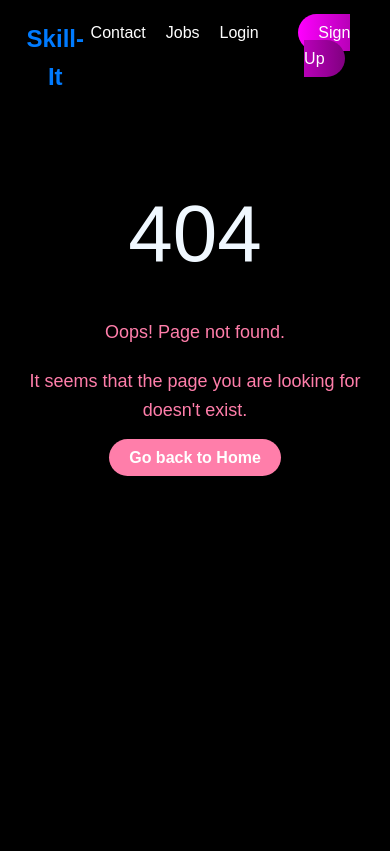
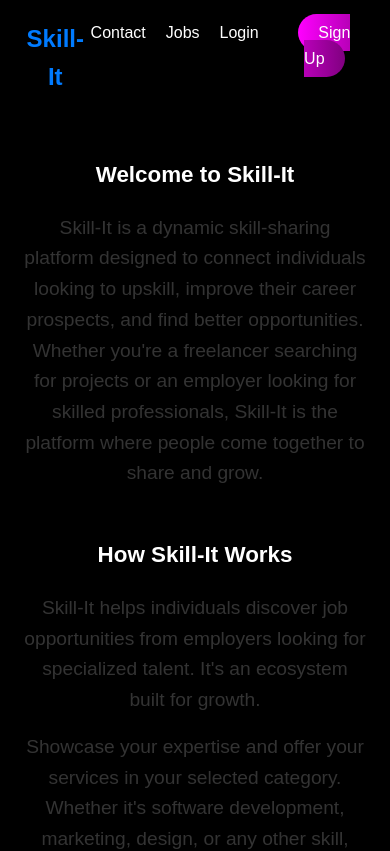
Before and after one commit to DevelSSN/skill-It, a React (Vite) app in the folder skill-It/: page /learnmore in a window 390 px wide. Before the commit this address had no page. Shown: the top 851 px of the page. Built offline with nearby package versions, Linux system fonts and the light colour scheme.

Commit message:
LearnMore page added

```diff
--- a/skill-It/src/App.jsx
+++ b/skill-It/src/App.jsx
@@ -10,18 +10,20 @@ import SearchList from "./components/SearchList/SearchList";
 import HomeSection from "./components/HomeSection/HomeSection";
 import NotFound from "./NotFound";
 import ContactUs from "./components/ContactUs/ContactUs";
+import LearnMore from "./components/learnmore/LearnMore";
 
 function App() {
   return (
     <BrowserRouter>
       <Routes>
         <Route path="/" element={<HomeSection />} />
-        <Route path="/home" element={<HomeSection />} />
+        <Route path="home" element={<HomeSection />} />
         <Route path="job" element={<QuestionComponent />} />
         <Route path="contact" element={<ContactUs />} />
         <Route path="result" element={<QueryResult />} />
         <Route path="search" element={<SearchList />} />
         <Route path="profile" element={<Profile />} />
+        <Route path="learnmore" element={<LearnMore />} />
         <Route path="*" element={<NotFound />} />
       </Routes>
     </BrowserRouter>
--- a/skill-It/src/components/HomeSection/HomeSection.jsx
+++ b/skill-It/src/components/HomeSection/HomeSection.jsx
@@ -17,7 +17,7 @@ const HomeSection = () => {
               Explore numerous open positions and find your perfect fit today!
             </p>
             <div className={styles.ctaButtons}>
-              <a href="#" className={`${styles.btn} ${styles.learnMore}`}>
+              <a href="/learnmore" className={`${styles.btn} ${styles.learnMore}`}>
                 Learn More
               </a>
               <a href="#" className={`${styles.btn} ${styles.getStarted}`}>
--- /dev/null
+++ b/skill-It/src/components/LearnMore/LearnMore.jsx
@@ -0,0 +1,71 @@
+import React from 'react';
+import Header from "../Header/Header";
+import styles from "./LearnMore.module.css"; // CSS for styling
+
+function LearnMore() {
+  return (
+    <>
+      <Header />
+      <div className={styles['learn-more-container']}> {/* Ensure correct className usage */}
+        <section className={styles['intro-section']}>
+          <h2>Welcome to Skill-It</h2>
+          <p>
+            Skill-It is a dynamic skill-sharing platform designed to connect
+            individuals looking to upskill, improve their career prospects, and
+            find better opportunities. Whether you're a freelancer searching for
+            projects or an employer looking for skilled professionals, Skill-It
+            is the platform where people come together to share and grow.
+          </p>
+        </section>
+
+        <section className={styles['features-section']}>
+          <h2>How Skill-It Works</h2>
+          <p>
+            Skill-It helps individuals discover job opportunities from employers
+            looking for specialized talent. It's an ecosystem built for growth.
+          </p>
+          <p>
+            Showcase your expertise and offer your services in your selected
+            category. Whether it's software development, marketing, design, or any
+            other skill, Skill-It is your platform.
+          </p>
+          <p>
+            Choose from a wide range of skill categories and work fields to align
+            with your expertise. Create a tailored experience based on what you do
+            best!
+          </p>
+        </section>
+
+        <section className={styles['categories-section']}>
+          <h2>Explore Categories</h2>
+          <p>
+            Skill-It covers various categories where users can either learn new
+            skills or find experts in these fields. Categories include:
+          </p>
+          <ul>
+            <li>Software Development</li>
+            <li>Web & Graphic Design</li>
+            <li>And much more...</li>
+          </ul>
+        </section>
+
+        <section className={styles['creators-section']}>
+          <h2>Meet the Creators</h2>
+          <p>Skill-It was created by passionate individuals striving to help others succeed:</p>
+          <ul>
+            <li><strong>Shashank</strong> - Founder & Developer</li>
+            <li><strong>Sanath S. Shetty</strong> - Co-Founder & Designer</li>
+            <li><strong>Sumanth</strong> - Lead Developer</li>
+            <li><strong>Srujan</strong> - Marketing Specialist</li>
+          </ul>
+        </section>
+
+        <footer className={styles['footer']}>
+          <p>&copy; 2024 Skill-It - All Rights Reserved</p>
+        </footer>
+      </div>
+    </>
+  );
+}
+
+export default LearnMore;
--- /dev/null
+++ b/skill-It/src/components/LearnMore/LearnMore.module.css
@@ -0,0 +1,136 @@
+/* General Styles */
+h1, h2, h3 {
+  color: #fff; /* Ensure headers are white */
+}
+
+h2 {
+  font-size: 2rem;
+  margin-top: 1rem;
+}
+
+/* Layout Styles */
+.learn-more-container {
+  padding: 3rem 2rem;
+  max-width: 1200px;
+  margin: 0 auto;
+}
+
+.header {
+  text-align: center;
+  margin-bottom: 2rem;
+}
+
+.page-title {
+  font-size: 3rem;
+  font-weight: bold;
+  margin-bottom: 1rem;
+}
+
+p, ul {
+  font-size: 1.2rem;
+  margin-bottom: 1rem;
+  line-height: 1.6;
+  color: #333; /* Set text color for paragraphs and lists */
+}
+
+ul {
+  list-style-type: none;
+  padding-left: 0;
+}
+
+ul li {
+  margin-bottom: 0.5rem;
+}
+
+/* Section Styles */
+.intro-section, .features-section, .categories-section, .creators-section {
+  margin-bottom: 3rem;
+}
+
+.intro-section h2,
+.features-section h2,
+.categories-section h2,
+.creators-section h2 {
+  font-size: 2rem;
+  margin-top: 1rem;
+}
+
+.intro-section p,
+.features-section p,
+.categories-section p,
+.creators-section p {
+  font-size: 1.2rem;
+  margin-bottom: 1rem;
+  line-height: 1.6;
+  color: #333; /* Ensure paragraphs are also readable */
+}
+
+/* Footer */
+.footer {
+  text-align: center;
+  margin-top: 3rem;
+  font-size: 1rem;
+  color: #aaa; /* Light gray color for footer */
+}
+
+/* Responsiveness */
+@media (max-width: 768px) {
+  .learn-more-container {
+    padding: 2rem;
+  }
+
+  .page-title {
+    font-size: 2.5rem;
+  }
+
+  h2 {
+    font-size: 1.8rem;
+  }
+
+  p, ul {
+    font-size: 1rem;
+  }
+
+  .footer {
+    font-size: 0.9rem;
+  }
+
+  /* Section headings on smaller screens */
+  .intro-section h2,
+  .features-section h2,
+  .categories-section h2,
+  .creators-section h2 {
+    font-size: 1.6rem;
+  }
+
+}
+
+@media (max-width: 480px) {
+  .page-title {
+    font-size: 2rem;
+  }
+
+  h2 {
+    font-size: 1.6rem;
+  }
+
+  p, ul {
+    font-size: 0.9rem;
+  }
+
+  .footer {
+    font-size: 0.8rem;
+  }
+
+  .learn-more-container {
+    padding: 1.5rem;
+  }
+
+  /* Section headings on very small screens */
+  .intro-section h2,
+  .features-section h2,
+  .categories-section h2,
+  .creators-section h2 {
+    font-size: 1.4rem;
+  }
+}
```
Also changed, not shown: package.json (added, +13 -0 lines), 2 other files (tests, documents, lock files or other folders).
